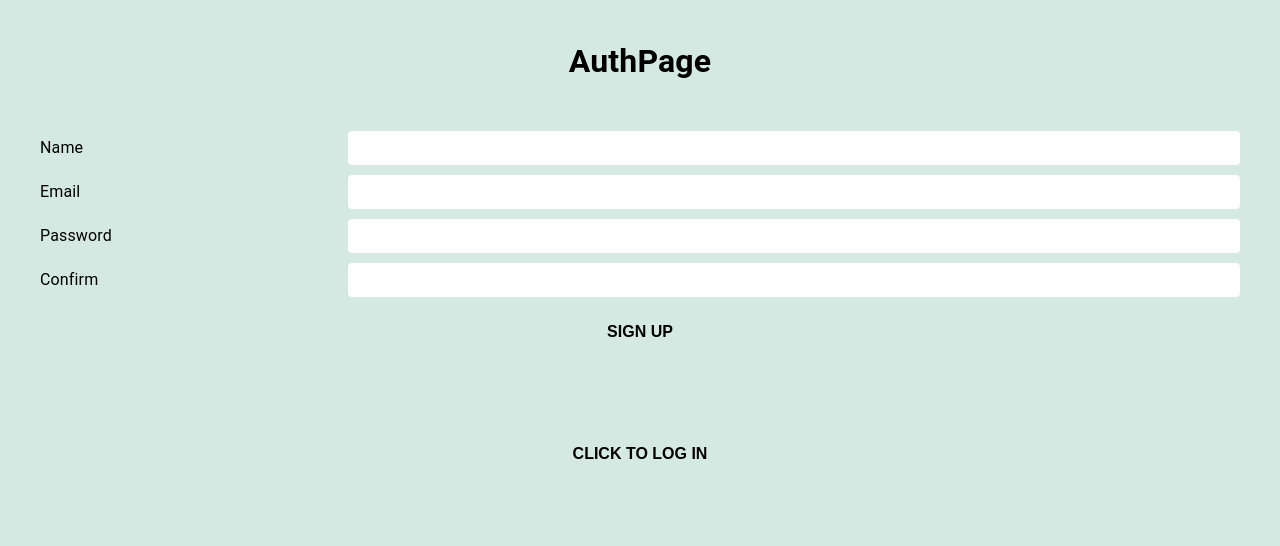
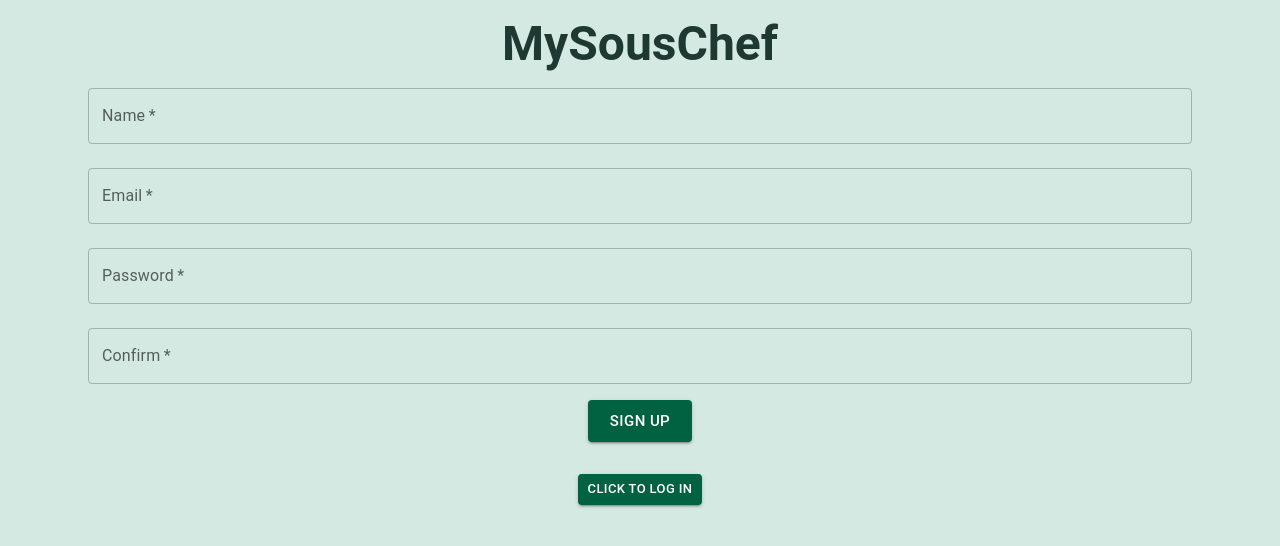
Before and after one commit to odalysruano/mysouschef, a React (Create React App) app: page /addRecipe in a window 1280 px wide. Both pictures are taken after a click on the button "CLICK TO SIGN UP". Shown: the top 546 px of the page. Built offline with nearby package versions, Linux system fonts and the light colour scheme.

Commit message:
style AuthPage, SignUpForm, and LoginForm

```diff
--- a/src/components/LoginForm/LoginForm.jsx
+++ b/src/components/LoginForm/LoginForm.jsx
@@ -1,4 +1,9 @@
 import { useState } from 'react';
+import Alert from '@mui/material/Alert';
+import Button from '@mui/material/Button';
+import Grid from '@mui/material/Grid';
+import Container from '@mui/material/Container';
+import TextField from '@mui/material/TextField';
 import * as usersService from '../../utilities/users-service';
 
 export default function LoginForm({ setUser }) {
@@ -28,17 +33,42 @@ export default function LoginForm({ setUser }) {
     }
 
     return (
-        <div>
-            <div className="form-container">
-                <form autoComplete="off" onSubmit={handleSubmit}>
-                    <label>Email</label>
-                    <input type="text" name="email" value={credentials.email} onChange={handleChange} required />
-                    <label>Password</label>
-                    <input type="password" name="password" value={credentials.password} onChange={handleChange} required />
-                    <button type="submit">LOG IN</button>
-                </form>
-            </div>
-            <p className="error-message">&nbsp;{error}</p>
-        </div>
+        <Container>
+            <Grid container>
+                <Grid item xs={12} md={12}>
+                    <TextField
+                        autoComplete='off'
+                        id='outlined-basic'
+                        label='Email'
+                        variant='outlined'
+                        fullWidth
+                        margin='normal'
+                        name='email'
+                        value={credentials.email}
+                        onChange={handleChange}
+                        required
+                    />
+                    <TextField
+                        autoComplete='off'
+                        id='outlined-basic'
+                        label='Password'
+                        type='password'
+                        variant='outlined'
+                        fullWidth
+                        margin='normal'
+                        name='password'
+                        value={credentials.password}
+                        onChange={handleChange}
+                        required
+                    />
+                    <Button variant='contained' size='large' onClick={handleSubmit} type='submit'>LOG IN</Button>
+                    {error !== '' ?
+                        <Alert severity="error" variant="outlined">{error}</Alert>
+                        :
+                        <></>
+                    }
+                </Grid>
+            </Grid>
+        </Container>
     );
 }
--- a/src/components/SignUpForm/SignUpForm.jsx
+++ b/src/components/SignUpForm/SignUpForm.jsx
@@ -1,3 +1,8 @@
+import Alert from '@mui/material/Alert';
+import Button from '@mui/material/Button';
+import Grid from '@mui/material/Grid';
+import Container from '@mui/material/Container';
+import TextField from '@mui/material/TextField';
 import { Component } from 'react';
 import { signUp } from '../../utilities/users-service';
 
@@ -41,22 +46,68 @@ export default class SignUpForm extends Component {
     render() {
         const disable = this.state.password !== this.state.confirm;
         return (
-            <div>
-                <div className="form-container">
-                    <form autoComplete="off" onSubmit={this.handleSubmit}>
-                        <label>Name</label>
-                        <input type="text" name="name" value={this.state.name} onChange={this.handleChange} required />
-                        <label>Email</label>
-                        <input type="email" name="email" value={this.state.email} onChange={this.handleChange} required />
-                        <label>Password</label>
-                        <input type="password" name="password" value={this.state.password} onChange={this.handleChange} required />
-                        <label>Confirm</label>
-                        <input type="password" name="confirm" value={this.state.confirm} onChange={this.handleChange} required />
-                        <button type="submit" disabled={disable}>SIGN UP</button>
-                    </form>
-                </div>
-            <p className="error-message">&nbsp;{this.state.error}</p>
-            </div>
+            <Container>
+                <Grid container>
+                    <Grid item xs={12} md={12}>
+                        <TextField
+                            autoComplete='off'
+                            id='outlined-basic'
+                            label='Name'
+                            variant='outlined'
+                            fullWidth
+                            margin='normal'
+                            name='name'
+                            value={this.state.name}
+                            onChange={this.handleChange}
+                            required
+                        />
+                        <TextField
+                            autoComplete='off'
+                            id='outlined-basic'
+                            label='Email'
+                            variant='outlined'
+                            fullWidth
+                            margin='normal'
+                            name='email'
+                            value={this.state.email}
+                            onChange={this.handleChange}
+                            required
+                        />
+                        <TextField
+                            autoComplete='off'
+                            id='outlined-basic'
+                            label='Password'
+                            type='password'
+                            variant='outlined'
+                            fullWidth
+                            margin='normal'
+                            name='password'
+                            value={this.state.password}
+                            onChange={this.handleChange}
+                            required
+                        />
+                        <TextField
+                            autoComplete='off'
+                            id='outlined-basic'
+                            label='Confirm'
+                            type='password'
+                            variant='outlined'
+                            fullWidth
+                            margin='normal'
+                            name='confirm'
+                            value={this.state.confirm}
+                            onChange={this.handleChange}
+                            required
+                        />
+                        <Button variant='contained' size='large' onClick={this.handleSubmit} type="submit" disabled={disable}>SIGN UP</Button>
+                        {this.state.error !== '' ?
+                            <Alert severity="error" variant="outlined">{this.state.error}</Alert>
+                            :
+                            <></>
+                        }
+                    </Grid>
+                </Grid>
+            </Container>
         );
     }
 }
--- a/src/pages/AuthPage/AuthPage.jsx
+++ b/src/pages/AuthPage/AuthPage.jsx
@@ -1,4 +1,8 @@
 import { useState } from 'react';
+import Button from '@mui/material/Button';
+import Grid from '@mui/material/Grid';
+import Container from '@mui/material/Container';
+import Typography from '@mui/material/Typography';
 import LoginForm from "../../components/LoginForm/LoginForm";
 import SignUpForm from "../../components/SignUpForm/SignUpForm";
 
@@ -6,12 +10,24 @@ export default function AuthPage({ setUser }) {
     const [showLogin, setShowLogin] = useState(true);
 
     return (
-        <main>
-            <h1>AuthPage</h1>
-            {showLogin ? <LoginForm setUser={setUser} /> : <SignUpForm setUser={setUser} />}
-            <div>
-                <button onClick={() => setShowLogin(!showLogin)}>{showLogin ? 'CLICK TO SIGN UP' : 'CLICK TO LOG IN'}</button>
-            </div>
-        </main>
+        <Container>
+            <Grid container rowSpacing={4}>
+                <Grid item xs={12} md={12}>
+                    <Typography variant="h3">
+                        MySousChef
+                    </Typography>
+                    {showLogin ?
+                        <LoginForm setUser={setUser} />
+                        :
+                        <SignUpForm setUser={setUser} />
+                    }
+                </Grid>
+                <Grid item xs={12} md={12}>
+                    <Button variant='contained' size='small' onClick={() => setShowLogin(!showLogin)}>
+                        {showLogin ? 'CLICK TO SIGN UP' : 'CLICK TO LOG IN'}
+                    </Button>
+                </Grid>
+            </Grid>
+        </Container>
     )
 }
```
